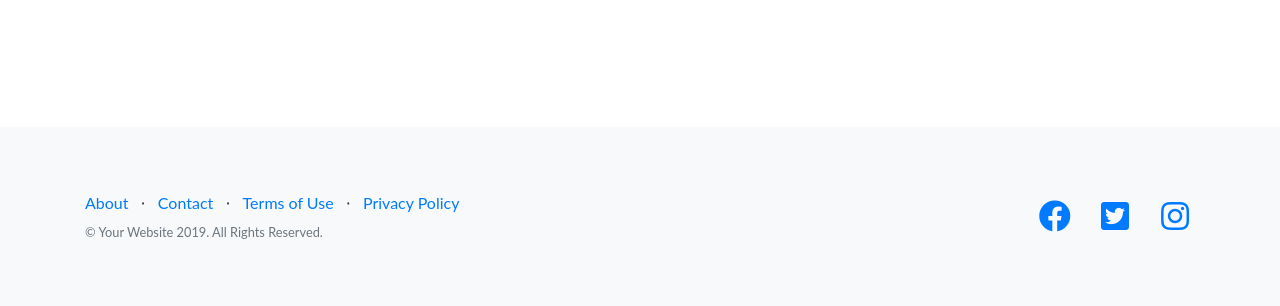
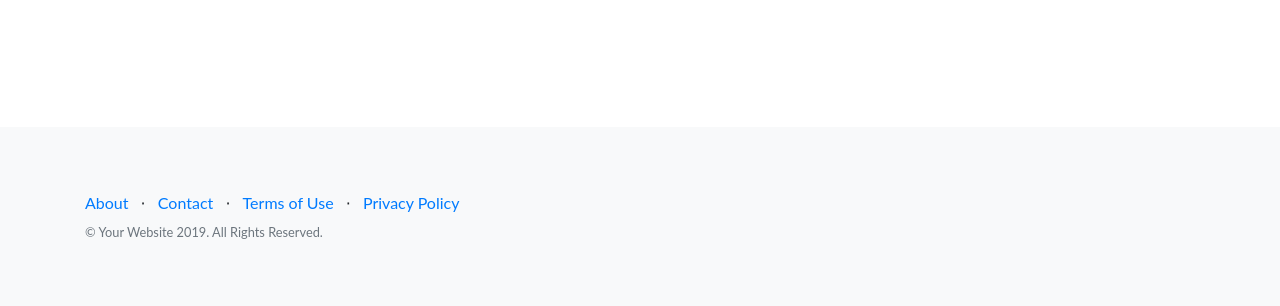
Before and after one commit to Hhaeum/DH, a Django app: page / in a window 1280 px wide. Shown: the part 1005-1311 px from the top of the page. Run offline with Django 3.2, Linux system fonts and the light colour scheme; parts of the project's set-up code (start-up, migrations or seed data) failed here and were passed over; some libraries are stand-ins or nearby versions; some web fonts are replaced.

Commit message:
꾸며보려고했어요...

```diff
--- a/dongne1/templates/index.html
+++ b/dongne1/templates/index.html
@@ -119,25 +119,6 @@
           </ul>
           <p class="text-muted small mb-4 mb-lg-0">&copy; Your Website 2019. All Rights Reserved.</p>
         </div>
-        <div class="col-lg-6 h-100 text-center text-lg-right my-auto">
-          <ul class="list-inline mb-0">
-            <li class="list-inline-item mr-3">
-              <a href="https://www.facebook.com/likelion.yu/">
-                <i class="fab fa-facebook fa-2x fa-fw"></i>
-              </a>
-            </li>
-            <li class="list-inline-item mr-3">
-              <a href="#">
-                <i class="fab fa-twitter-square fa-2x fa-fw"></i>
-              </a>
-            </li>
-            <li class="list-inline-item">
-              <a href="#">
-                <i class="fab fa-instagram fa-2x fa-fw"></i>
-              </a>
-            </li>
-          </ul>
-        </div>
       </div>
     </div>
   </footer>
```
Also changed, not shown: accounts/templates/login.html (+23 -3 lines), accounts/templates/signup.html (+10 -3 lines), accounts/테두.png (added), dongne1/static/테두.png (added).
